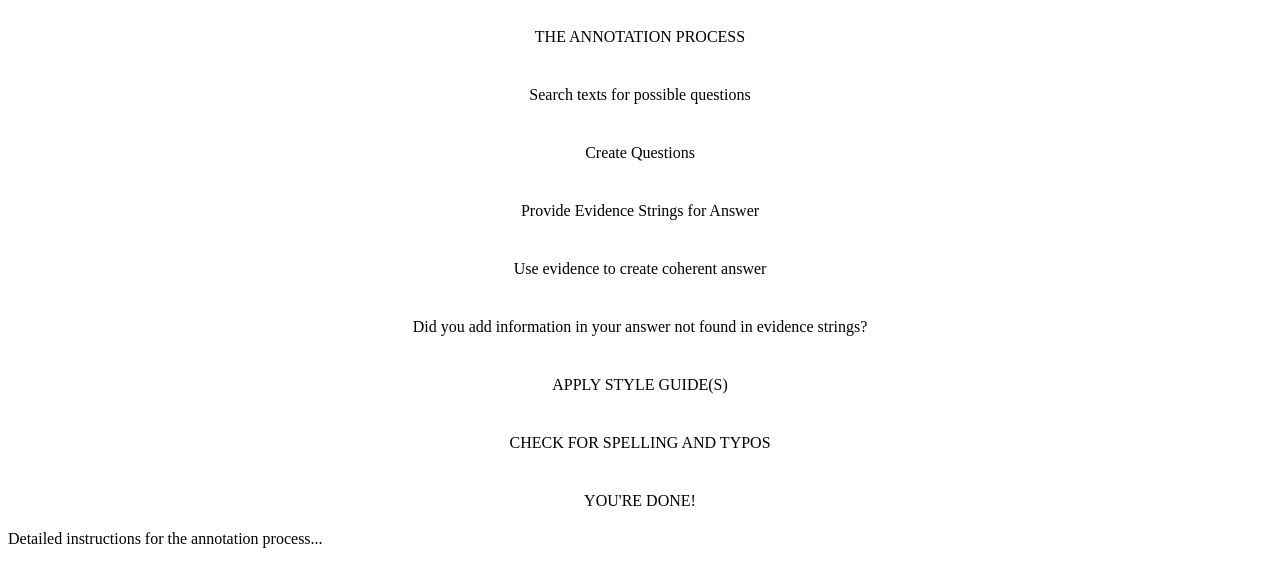
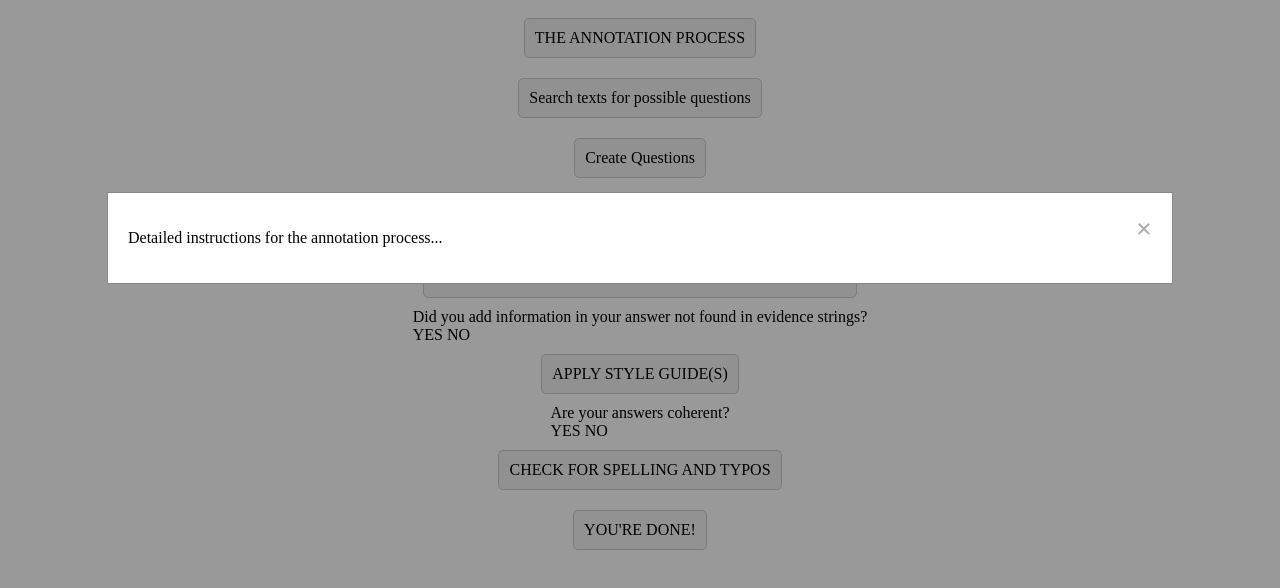
Before and after one commit to JoshTurk2020/annotation_flow, a plain HTML site: page index.html in a window 1280 px wide. Both pictures are taken after a click on the element "THE ANNOTATION PROCESS". Drawn offline with Linux system fonts and the light colour scheme.

Commit message:
Update index.html

```diff
--- a/index.html
+++ b/index.html
@@ -14,7 +14,34 @@
     .step {
       padding: 10px;
       margin: 10px;
+      border: 1px solid #ccc;
       border-radius: 5px;
+      cursor: pointer;
+      background-color: #f2f2f2;
+    }
+    .dialog {
+      display: none;
+      position: fixed;
+      z-index: 1;
+      left: 0;
+      top: 0;
+      width: 100%;
+      height: 100%;
+      overflow: auto;
+      background-color: rgba(0, 0, 0, 0.4);
+    }
+    .dialog-content {
+      background-color: #fefefe;
+      margin: 15% auto;
+      padding: 20px;
+      border: 1px solid #888;
+      width: 80%;
+    }
+    .close {
+      color: #aaa;
+      float: right;
+      font-size: 28px;
+      font-weight: bold;
       cursor: pointer;
     }
     /* Add more styles for a modern and appealing look */
@@ -26,36 +53,69 @@
     <div class="step" id="search-texts">Search texts for possible questions</div>
     <div class="step" id="create-questions">Create Questions</div>
     <div class="step" id="provide-evidence">Provide Evidence Strings for Answer</div>
-    <div class="step" id="use-evidence">Use evidence to create coherent answer</div>
-    <div class="step" id="add-info">Did you add information in your answer not found in evidence strings?</div>
+    <div>
+      <div class="step" id="use-evidence">Use evidence to create coherent answer</div>
+      <div>
+        <span>Did you add information in your answer not found in evidence strings?</span>
+        <div>
+          <span>YES</span>
+          <span>NO</span>
+        </div>
+      </div>
+    </div>
     <div class="step" id="apply-style">APPLY STYLE GUIDE(S)</div>
+    <div>
+      <span>Are your answers coherent?</span>
+      <div>
+        <span>YES</span>
+        <span>NO</span>
+      </div>
+    </div>
     <div class="step" id="check-spelling">CHECK FOR SPELLING AND TYPOS</div>
     <div class="step" id="done">YOU'RE DONE!</div>
   </div>
 
-  <div id="details"></div>
+  <div id="dialog" class="dialog">
+    <div class="dialog-content">
+      <span class="close">&times;</span>
+      <p id="dialog-text"></p>
+    </div>
+  </div>
 
   <script>
     // JavaScript code for interactivity
     const steps = document.querySelectorAll('.step');
-    const details = document.getElementById('details');
+    const dialog = document.getElementById('dialog');
+    const dialogText = document.getElementById('dialog-text');
+    const closeBtn = document.querySelector('.close');
 
     steps.forEach(step => {
       step.addEventListener('click', () => {
         const stepId = step.id;
-        // Display detailed instructions based on the clicked step
+        // Display detailed instructions in the dialog box based on the clicked step
         switch (stepId) {
           case 'annotation-process':
-            details.textContent = 'Detailed instructions for the annotation process...';
+            dialogText.textContent = 'Detailed instructions for the annotation process...';
             break;
           case 'search-texts':
-            details.textContent = 'Detailed instructions for searching texts...';
+            dialogText.textContent = 'Detailed instructions for searching texts...';
             break;
           // Add more cases for each step
           default:
-            details.textContent = '';
+            dialogText.textContent = '';
         }
+        dialog.style.display = 'block';
       });
+    });
+
+    closeBtn.addEventListener('click', () => {
+      dialog.style.display = 'none';
+    });
+
+    window.addEventListener('click', (event) => {
+      if (event.target == dialog) {
+        dialog.style.display = 'none';
+      }
     });
   </script>
 </body>
```
